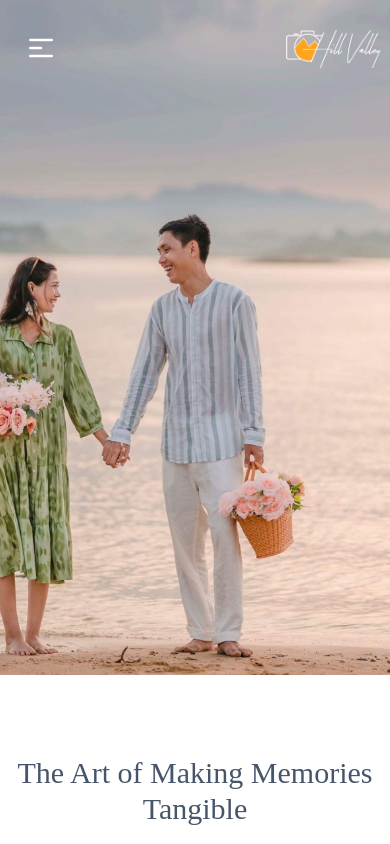
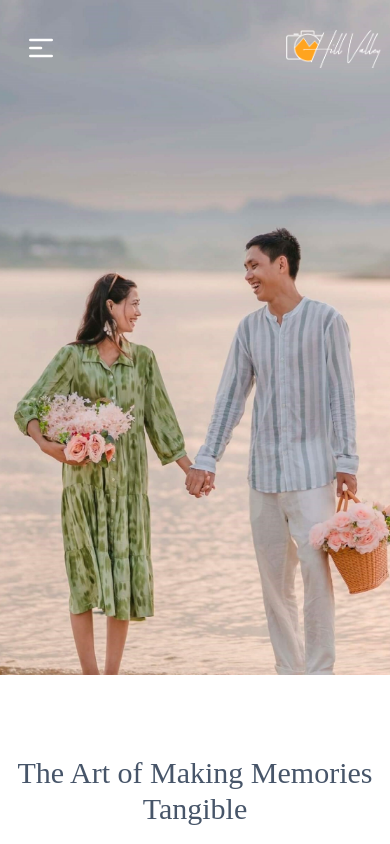
Before and after one commit to Alapottra-troj1n/hill-valley-production, a Next.js app: page / in a window 390 px wide. Shown: the top 844 px of the page. Built offline with nearby package versions, Linux system fonts and the light colour scheme; a web font is replaced by a local one.

Commit message:
mobile photo fix

```diff
--- a/styles/home.module.css
+++ b/styles/home.module.css
@@ -33,11 +33,11 @@
 @media screen and (max-width: 667px){
 
     .homeBg{
-        background:linear-gradient(0deg, rgba(9, 9, 9, 0), rgba(9, 9, 9, 0)), url('/herosection.jpg');
+        background:linear-gradient(0deg, rgba(9, 9, 9, 0), rgba(9, 9, 9, 0)), url('/hero_mobile.jpg');
         height: 80vh;
         background-repeat: no-repeat;
         background-size: cover;
-        background-position: -250px  center;
+        background-position: center  center;
         background-attachment: fixed;
     }
 
```
Also changed, not shown: public/hero_mobile.jpg (added).
